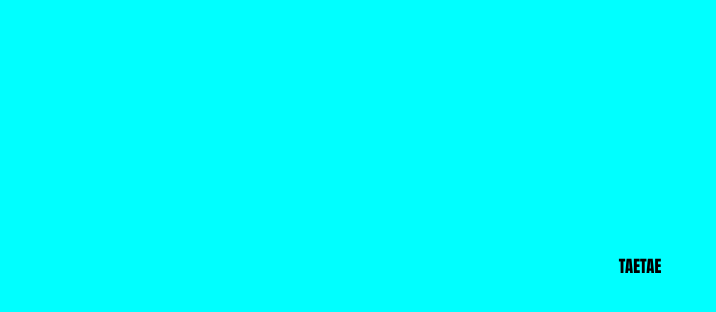
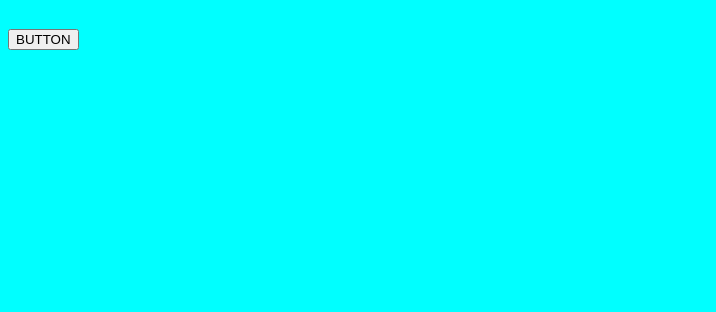
Before and after one commit to mamawpsg16/GitPractice, a plain HTML site: page index.html in a window 1280 px wide. Shown: the whole page, without its empty margins (0-716 px from the left). Drawn offline with Linux system fonts and the light colour scheme.

Commit message:
Experimenting js

```diff
--- a/app.js
+++ /dev/null
@@ -1 +0,0 @@
-alert('TAETAE');
--- a/index.html
+++ b/index.html
@@ -8,8 +8,13 @@
     <link rel="stylesheet" href="style.css">
 </head>
 <body>
-    <h5>TAETAE</h5>
-    <script src="app.js">
+    <p id="practice"></p>
+    <button type="button" onclick="editHTML()">BUTTON</button>
+    <script>
+        function editHTML(){
+            document.getElementsByTagName("p").innerHTML = "Hello World!";
+            // document.getElementsByTagName('h5').innerHTML ='EDITED BITCH';
+        }
     </script>
 </body>
 </html>
--- a/style.css
+++ b/style.css
@@ -3,7 +3,3 @@ body{
     font-size: 20px;
     font-family: Impact, Haettenschweiler, 'Arial Narrow Bold', sans-serif;
 }
-h5{
-    text-align: center;
-    margin-top: 20%;
-}
```
